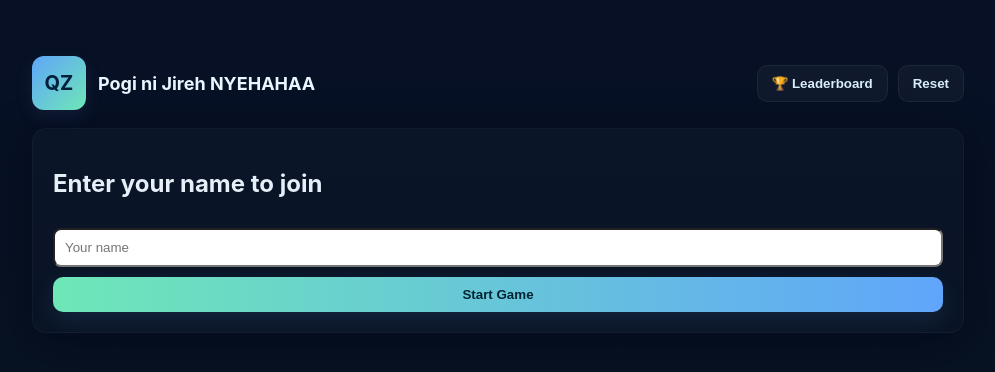
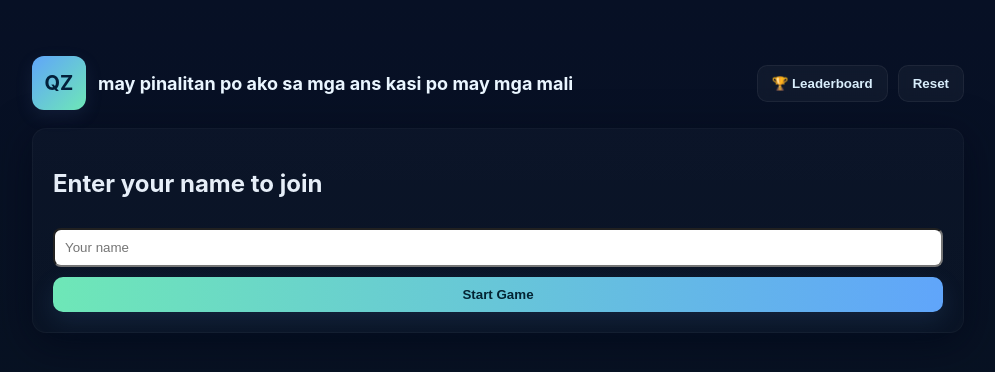
Before and after one commit to code-journey144/Index, a plain HTML site: page index.html in a window 1280 px wide. Shown: the whole page, without its empty margins (142-1137 px from the left). Drawn offline with Linux system fonts and the light colour scheme.

Commit message:
Update index.html

```diff
--- a/index.html
+++ b/index.html
@@ -3,7 +3,7 @@
 <head>
 <meta charset="UTF-8">
 <meta name="viewport" content="width=device-width, initial-scale=1.0">
-<title>Pogi ni jireh</title>
+<title>math 8 joy review</title>
 
 <style>
   :root{
@@ -52,7 +52,7 @@
 <body>
 <div class="wrap">
   <header>
-    <div class="brand"><div class="logo">QZ</div><h1>Pogi ni Jireh NYEHAHAA</h1></div>
+    <div class="brand"><div class="logo">QZ</div><h1>may pinalitan po ako sa mga ans kasi po may mga mali</h1></div>
     <div class="controls">
       <button id="btnLeaderboard" class="btn">🏆 Leaderboard</button>
       <button id="btnReset" class="btn">Reset</button>
```
